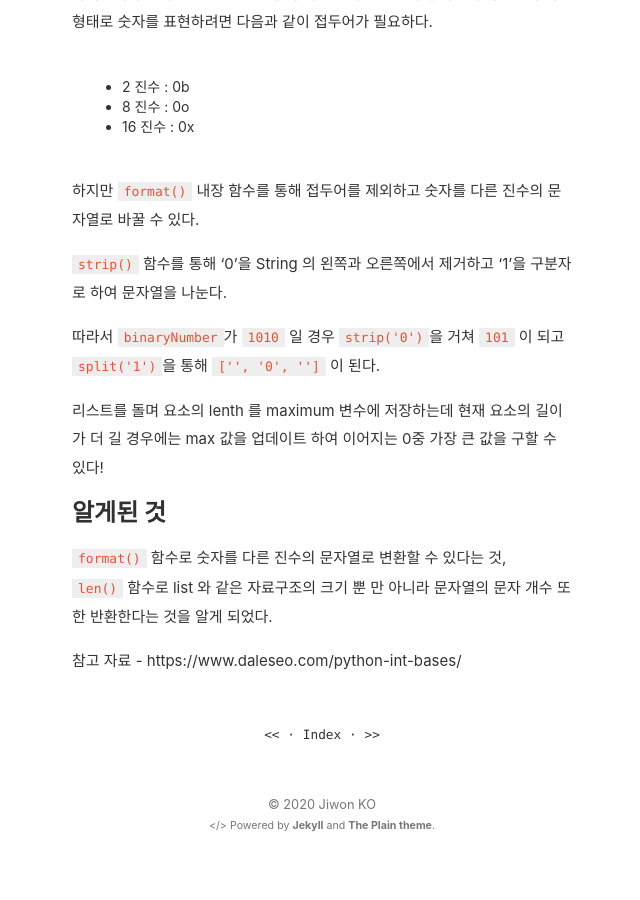
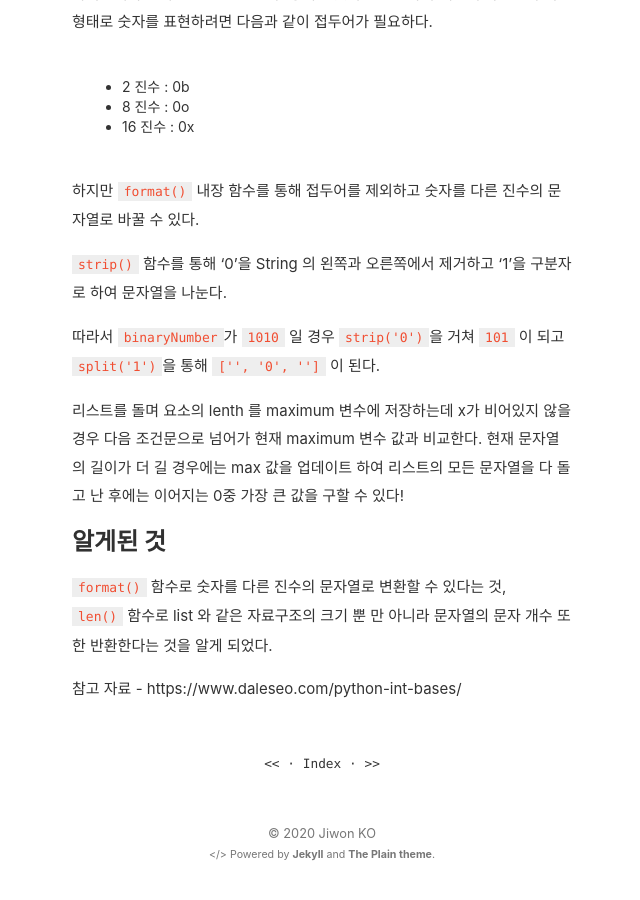
Before and after one commit to Gxone/Gxone.github.io, a Jekyll site: the page built from _posts/algorithm/2020-08-26-codekata-w4-d1.md, in a window 1280 px wide and 900 px high, scrolled down 1816 px. Shown: the whole window, without its empty margins (318-958 px from the left). Built offline with Jekyll 4.4.1, drawn with Linux system fonts in a browser that asks for light colours; before the commit the page ends 2687 px from its top, so only the background shows below that.

Commit message:
Modify: codekata-w4-d1.md

````diff
--- a/_posts/algorithm/2020-08-26-codekata-w4-d1.md
+++ b/_posts/algorithm/2020-08-26-codekata-w4-d1.md
@@ -68,7 +68,7 @@ binaryNumber = format(N, 'b')
 
 따라서 ```binaryNumber```가 ```1010``` 일 경우 ```strip('0')```을 거쳐 ```101``` 이 되고 ```split('1')```을 통해 ```['', '0', '']``` 이 된다.
 
-리스트를 돌며 요소의 lenth 를 maximum 변수에 저장하는데 현재 요소의 길이가 더 길 경우에는 max 값을 업데이트 하여 이어지는 0중 가장 큰 값을 구할 수 있다!
+리스트를 돌며 요소의 lenth 를 maximum 변수에 저장하는데 x가 비어있지 않을 경우 다음 조건문으로 넘어가 현재 maximum 변수 값과 비교한다. 현재 문자열의 길이가 더 길 경우에는 max 값을 업데이트 하여 리스트의 모든 문자열을 다 돌고 난 후에는 이어지는 0중 가장 큰 값을 구할 수 있다!
 
 ## 알게된 것
 ```format()``` 함수로 숫자를 다른 진수의 문자열로 변환할 수 있다는 것,
````
